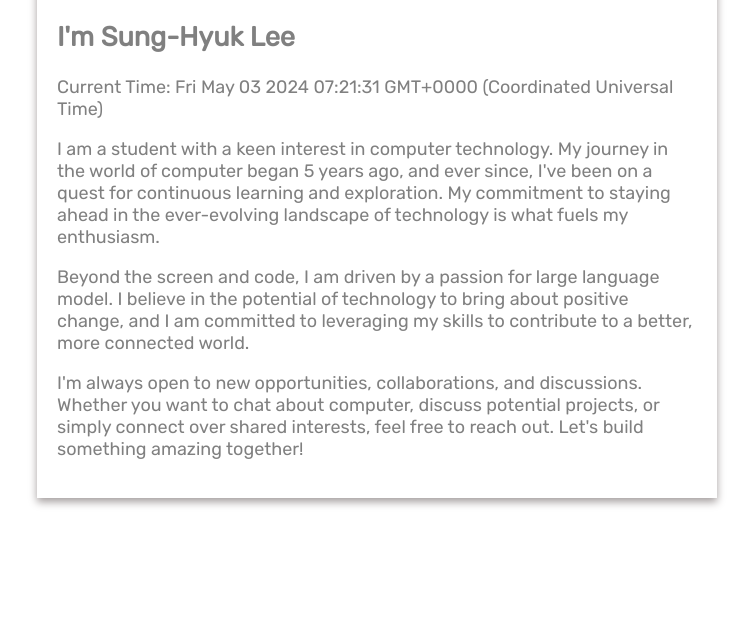
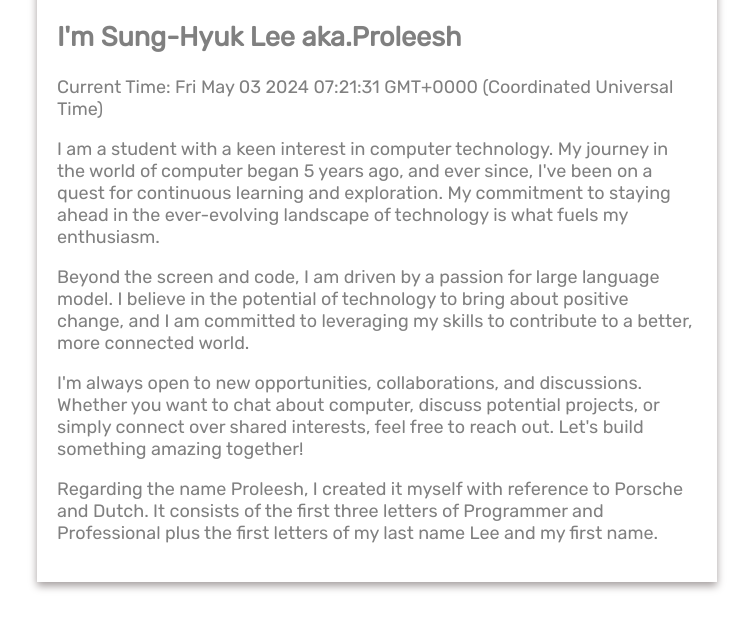
Before and after one commit to proleesh/proleesh.github.io, a plain HTML site: page index.html in a window 1280 px wide. Shown: the part 165-794 px from the top of the page, without its empty margins (263-1016 px from the left). Drawn offline with Linux system fonts and the light colour scheme.

Commit message:
update my profile

```diff
--- a/index.html
+++ b/index.html
@@ -76,7 +76,7 @@
         ></a>
       </h1>
 
-      <h2>I'm Sung-Hyuk Lee</h2>
+      <h2>I'm Sung-Hyuk Lee aka.Proleesh</h2>
       <p>Current Time: <span id="currentTime"></span></p>
       <p>
         <a
@@ -103,6 +103,12 @@
           build something amazing together!
         </a>
       </p>
+      <p>
+        Regarding the name Proleesh, I created it myself with reference
+        to Porsche and Dutch. It consists of the first three letters of
+        Programmer and Professional plus the first letters of my
+        last name Lee and my first name.
+      </p>
     </div>
     <script src="js/time.js"></script>
   </body>
```
